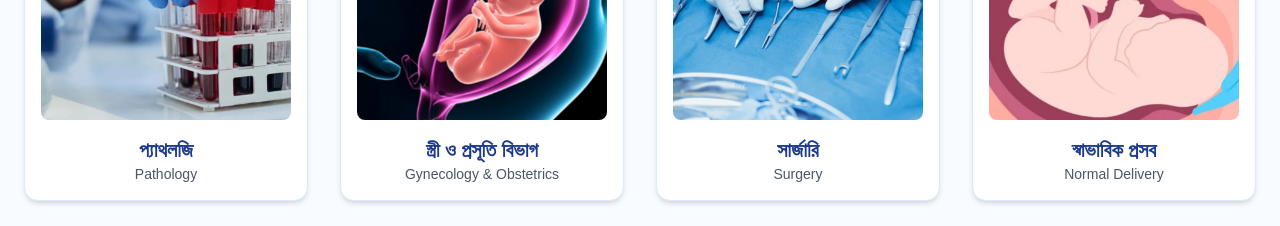
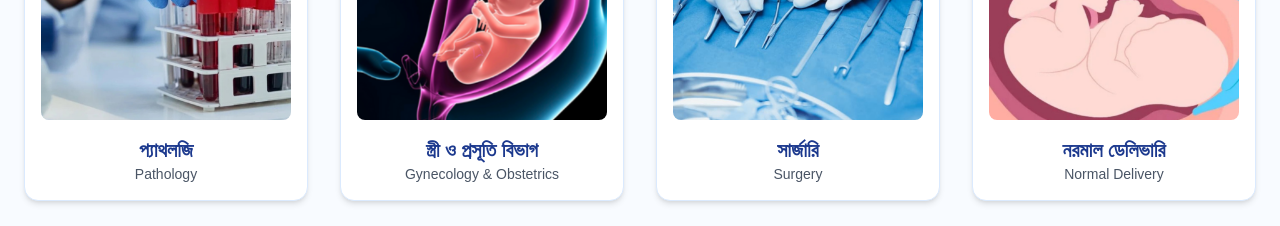
Before and after one commit to raselrzl/apollohospital, a Next.js app: page / in a window 1280 px wide. Shown: the part 1940-2166 px from the top of the page. Built offline with nearby package versions, Linux system fonts and the light colour scheme; a web font is replaced by a local one.

Commit message:
homepage

```diff
--- a/app/component/Services.tsx
+++ b/app/component/Services.tsx
@@ -11,7 +11,7 @@ const services = [
   { nameBn: "প্যাথলজি", nameEn: "Pathology", img: "pathology.png" },
   { nameBn: "স্ত্রী ও প্রসূতি বিভাগ", nameEn: "Gynecology & Obstetrics", img: "gynecology.png" },
   { nameBn: "সার্জারি", nameEn: "Surgery", img: "surgery.png" },
-  { nameBn: "স্বাভাবিক প্রসব", nameEn: "Normal Delivery", img: "normal-delivery.png" },
+  { nameBn: "নরমাল ডেলিভারি", nameEn: "Normal Delivery", img: "normal-delivery.png" },
   { nameBn: "অর্থোপেডিক্স", nameEn: "Orthopedics", img: "orthopedics.png" },
   { nameBn: "নাক, কান, গলা", nameEn: "ENT", img: "ent.png" },
   { nameBn: "ফটোথেরাপি", nameEn: "Phototherapy", img: "phototherapy.png" },
```
